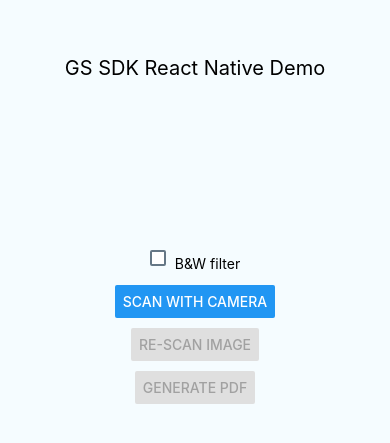
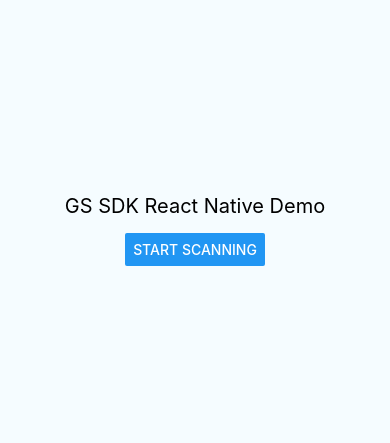
Before and after one commit to thegrizzlylabs/geniusscan-sdk-demo, a React Native app in the folder react-native-genius-scan-demo/: screen / in a window 390 px wide. Shown: the part 195-638 px from the top of the page. Built offline with nearby package versions, Linux system fonts and the light colour scheme.

Commit message:
Update demos for GSSDK 3.0

```diff
--- a/react-native-genius-scan-demo/App.js
+++ b/react-native-genius-scan-demo/App.js
@@ -31,94 +31,37 @@ YellowBox.ignoreWarnings([
 
 export default class App extends Component {
   state = {
-    image: null,
-    originalImage: null,
-    bwFilter: false
   }
 
   render() {
-    const scanOptions = this.state.bwFilter ? {defaultEnhancement: RNGeniusScan.ENHANCEMENT_BW} : {};
-    const ToggleComponent = Platform.OS === 'ios' ? Switch : CheckBox
+    // Refer to the Genius Scan SDK demo README.md for a list of the available options
+    const configuration = {
+      source: 'camera',
+    }
     return (
       <View style={styles.container}>
         <Text style={styles.welcome}>
           GS SDK React Native Demo
         </Text>
-        <View style={styles.controls}>
-          <View style={{ flexDirection: 'row' }}>
-            <View style={{ height: 150}}>
-              {
-                this.state.originalImage && <Image
-                  style={{
-                    width: 150,
-                    height: 150
-                  }}
-                  resizeMode="contain"
-                  source={{ uri: this.state.originalImage }}
-                />
-              }
-            </View>
-            <View style={{ height: 150}}>
-              {
-                this.state.image && <Image
-                  style={{
-                    width: 150,
-                    height: 150
-                  }}
-                  resizeMode="contain"
-                  source={{ uri: this.state.image }}
-                />
-              }
-            </View>
-          </View>
-          <View style={{ flexDirection: 'row', height: 30, marginTop: 10 }}>
-            <ToggleComponent
-              value={this.state.bwFilter}
-              onValueChange={() => this.setState({ bwFilter: !this.state.bwFilter })}
-            />
-            <Text style={{ marginTop: 5, marginLeft: 5 }}> B&W filter</Text>
-          </View>
-
+        <View>
           <View style={styles.button}>
             <Button
               onPress={() => {
-                RNGeniusScan.scanCamera(scanOptions)
-                  .then((result) => this.setState({ image: result["enhancedImageUri"], originalImage: result["originalImageUri"] }))
+                RNGeniusScan.scanWithConfiguration(configuration)
+                  .then((result) => {
+                    // Here you can get the pdf file and the scans from the result
+                    // object.
+                    // As an example, we show here how you can share the resulting PDF:
+                    console.log(result);
+                    const shareOptions = { url: result.pdfUrl };
+                    console.log(shareOptions);
+                    Share.open(shareOptions)
+                      .then((res) => { console.log(res) })
+                      .catch(e => alert(e));
+                  })
                   .catch(e => alert(e))
               }}
-              title="Scan with camera"
-            />
-          </View>
-
-
-          <View style={styles.button}>
-            <Button
-              style={styles.button}
-              disabled={!this.state.image}
-              onPress={() => {
-                // Scanning the image previously scanned with the camera
-                RNGeniusScan.scanImage(this.state.originalImage, scanOptions)
-                  .then((result) => this.setState({ image: result["enhancedImageUri"], originalImage: result["originalImageUri"] }))
-                  .catch(e => alert(e))
-              }}
-              title="Re-scan image"
-            />
-          </View>
-
-          <View style={styles.button}>
-            <Button
-              style={styles.button}
-              disabled={!this.state.image}
-              style={{ margin: 5 }}
-              onPress={() => {
-                // Scanning the image previously scanned with the camera
-                RNGeniusScan.generatePDF('Scan', [this.state.image], { /*password: 'test'*/ })
-                  .then((pdf) => {
-                    return Share.open({ url: Platform.OS === 'android' ? `file://${pdf}` : pdf })
-                  })
-                  .catch(e => alert(JSON.stringify(e)))
-              }}
-              title="Generate PDF"
+              title="Start scanning"
             />
           </View>
         </View>
--- a/react-native-genius-scan-demo/package.json
+++ b/react-native-genius-scan-demo/package.json
@@ -7,10 +7,10 @@
     "test": "jest"
   },
   "dependencies": {
-    "@thegrizzlylabs/react-native-genius-scan": "^2.5.1",
+    "@thegrizzlylabs/react-native-genius-scan": "^3.0.0-beta5",
     "react": "^16.5.0",
     "react-native": "^0.57.1",
-    "react-native-share": "1.0.23"
+    "react-native-share": "^1.0.23"
   },
   "devDependencies": {
     "babel-jest": "23.2.0",
```
Also changed, not shown: 29 other files (tests, documents, lock files or other folders).
